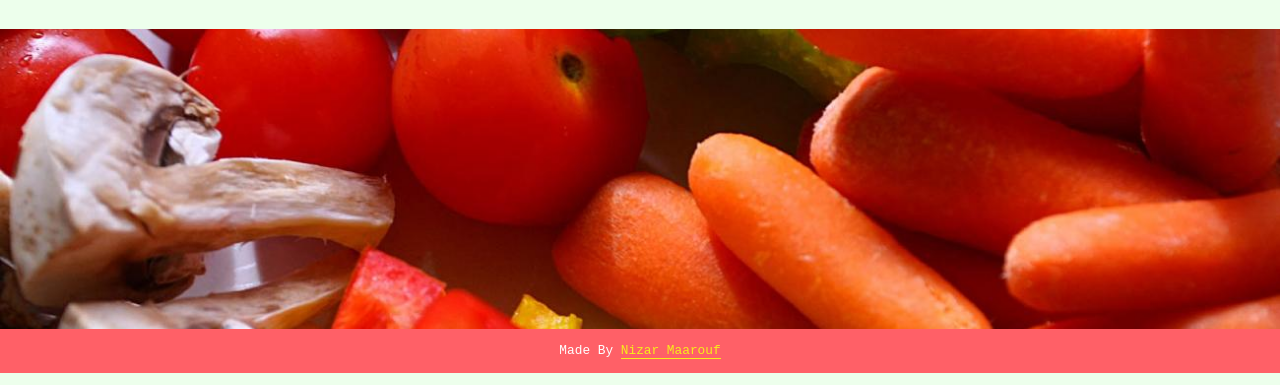
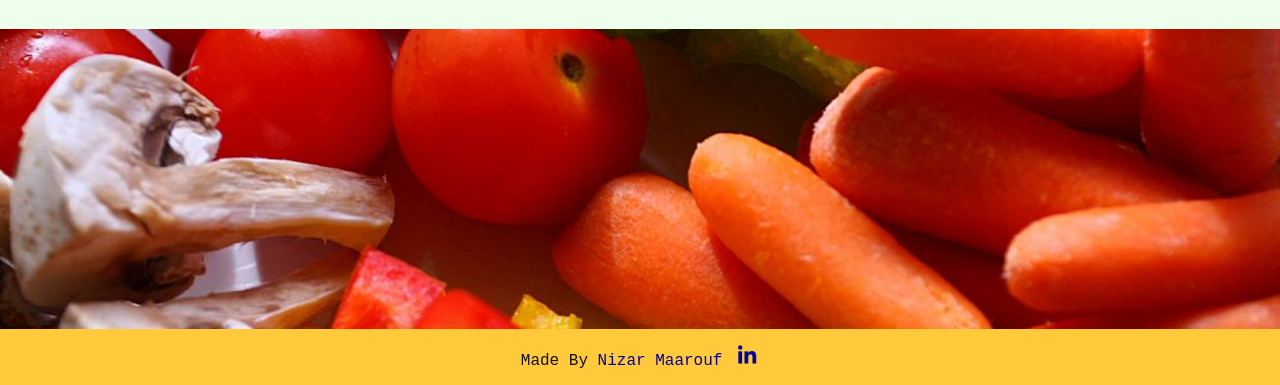
Before and after one commit to NizarMaarouf/Super-Cool-Website, a plain HTML site: page index.html in a window 1280 px wide. Shown: the part 943-1328 px from the top of the page. Drawn offline with nearby package versions, Linux system fonts and the light colour scheme.

Commit message:
share code on GitHub-nizar maarouf

```diff
--- a/index.html
+++ b/index.html
@@ -5,6 +5,8 @@
   <meta http-equiv="X-UA-Compatible" content="IE=edge">
   <meta name="viewport" content="width=device-width, initial-scale=1.0">
   <link rel="stylesheet" href="/style.css">
+   <link href='https://cdn.jsdelivr.net/npm/boxicons@2.0.5/css/boxicons.min.css' rel='stylesheet'/>
+  <link rel="stylesheet" href="https://cdnjs.cloudflare.com/ajax/libs/font-awesome/5.15.3/css/all.min.css"/>
   <title>WebSite</title>
 </head>
 <body>
@@ -53,7 +55,8 @@
 
 <footer class="footer">
   <div class="container">
-    <p>Made By  <a href="https://www.linkedin.com/in/nizar-maarouf/">Nizar Maarouf</a></p>
+    <p>Made By <a href="https://www.linkedin.com/in/nizar-maarouf/" class="footer__social" target="_blank">Nizar Maarouf
+      <i class='bx bxl-linkedin' ></i></a></p>
   </div>
 </footer>
 
--- a/style.css
+++ b/style.css
@@ -130,14 +130,26 @@ h2{
 }
 /*-----------footer----------*/
 .footer {
-  background: #FF6067;
-  color: white;
+  background: #ffc93c;
+  color: #111;
   padding: 0.9rem;
   text-align: center;
-  font-size: 0.8rem;
+  font-size: 1rem;
 }
 .footer a {
-  color: #F7EE1A;
+  color: #04009a;
+  list-style: none;
   text-decoration: none;
-  border-bottom: 1px solid;
+  /* border-bottom: 1px solid; */
 }
+.bx{
+  margin-left: 0.2rem;
+  font-size: 1.5rem;
+  color: #04009a;
+}
+.footer a:hover{
+  background: #FF6067;
+  color: #fff;
+  border-radius: 0.5rem;
+  padding: 0.6rem 0.1rem;
+}
```
